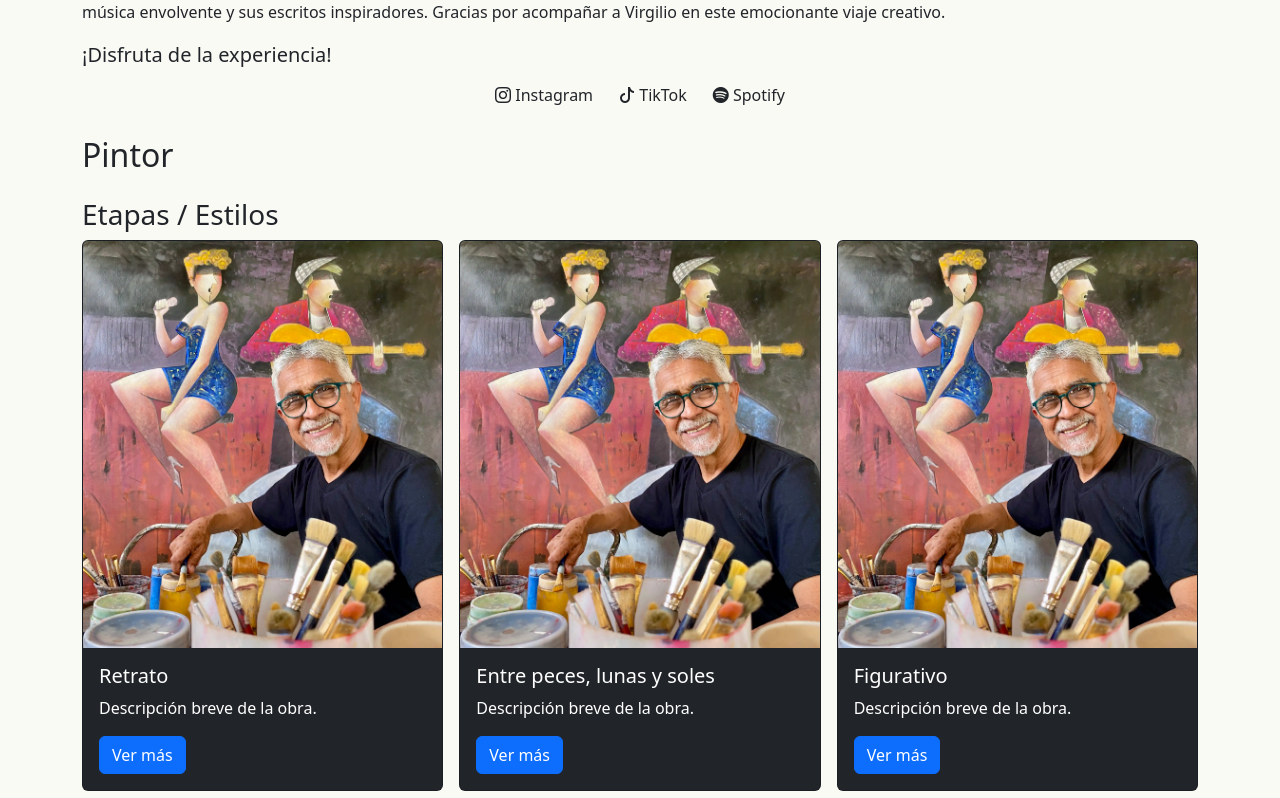
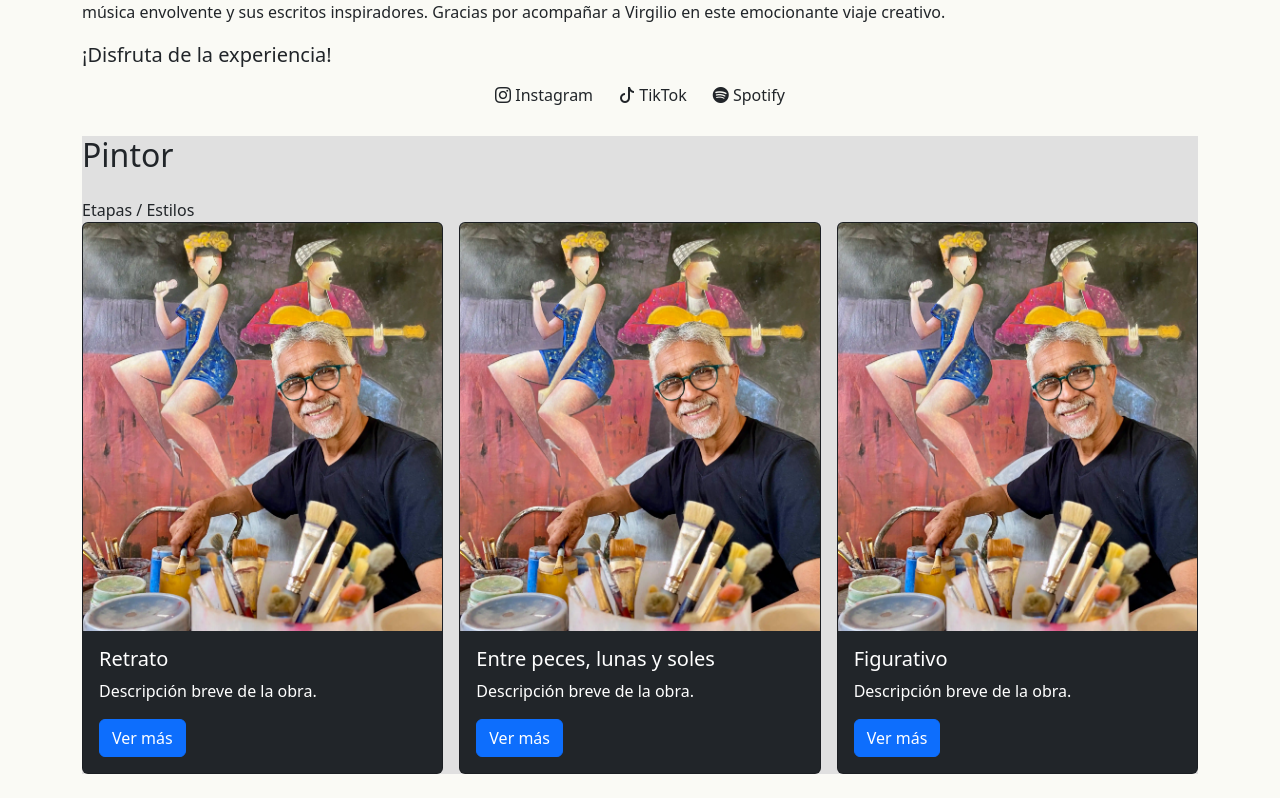
Before and after one commit to DevAnd7/VA-WebPage, a React (Vite) app in the folder VA-WP/: page / in a window 1280 px wide. Shown: the part 402-1200 px from the top of the page. Built offline with nearby package versions, Linux system fonts and the light colour scheme.

Commit message:
cambio de archivo css

```diff
--- a/VA-WP/src/Components/Footer.jsx
+++ b/VA-WP/src/Components/Footer.jsx
@@ -1,10 +1,8 @@
-import "./Footer.css"; //importacion de los estilos del footer
-
 import Botones from "../Componentes/Botones"
 
 function Footer() {
   return (
-    <footer className="footer d-flex justify-content-between align-items-center px-5 py-2 mt-5">
+    <footer className="seccion d-flex justify-content-between align-items-center px-5 py-2 mt-5">
 
       <div className="d-flex align-items-center gap-3">
         <h3 className="mb-0">Virgilio Arrieta</h3>
--- a/VA-WP/src/Components/Navbar.css
+++ /dev/null
@@ -1,3 +0,0 @@
-.navbar{
-    background-color: #E0E0E0;
-}
--- a/VA-WP/src/Components/Navbar.jsx
+++ b/VA-WP/src/Components/Navbar.jsx
@@ -1,9 +1,6 @@
-import "./Navbar.css"; //importacion de los estilos del navbar
-
 function Navbar() {
     return (
-
-        <nav className="navbar">
+        <nav className="navbar seccion">
             <div className="container">
                 <a className="navbar-brand d-flex align-items-center gap-2" href="#">
                     <i className="bi bi-palette"></i>
@@ -26,7 +23,6 @@ function Navbar() {
                 </div>
             </div>
         </nav >
-
     );
 }
 
--- a/VA-WP/src/Components/Pintor.jsx
+++ b/VA-WP/src/Components/Pintor.jsx
@@ -1,10 +1,10 @@
 function Pintor() {
     return (
-        <div>
-            <h2 className="texto-regular my-4">Pintor</h2>
+        <div className="seccion">
+            <h2 className="my-4">Pintor</h2>
 
             <div>
-                <h3 className="texto-regular">Etapas / Estilos</h3>
+                <spam>Etapas / Estilos</spam>
                 <div className="row g-3">
                     <div className="col-lg-4 col-md-6">
                         <div className="card h-100 bg-dark text-white">
--- a/VA-WP/src/index.css
+++ b/VA-WP/src/index.css
@@ -5,3 +5,7 @@ body {
 .texto-secundario{
   color: #333333;
 }
+
+.seccion{
+  background-color: #E0E0E0;
+}
```
